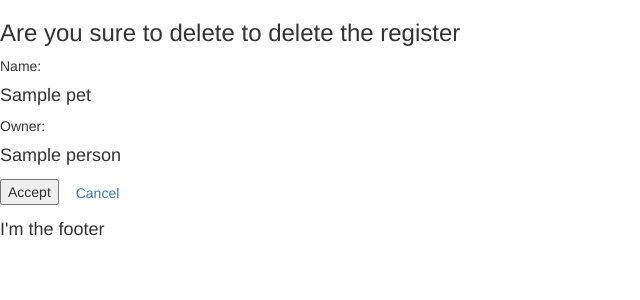
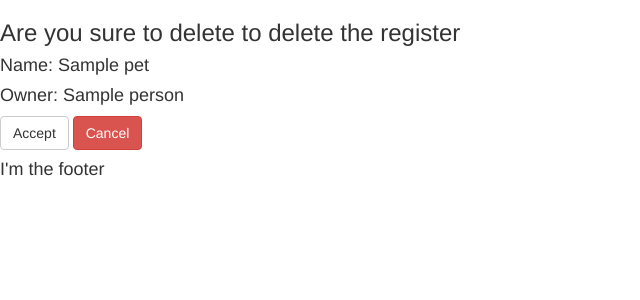
Before and after one commit to xdanielsb/django-series, a Django app: page /pet/delete/1 in a window 1280 px wide. Shown: the part 52-352 px from the top of the page, without its empty margins (0-640 px from the left). Run offline with Django 3.2, Linux system fonts and the light colour scheme; tables that the repository leaves empty hold one stand-in row (values such as "Sample post"); some libraries are stand-ins or nearby versions.

Commit message:
Improve delete form.

```diff
--- a/refuge/templates/pet/pet_delete.html
+++ b/refuge/templates/pet/pet_delete.html
@@ -4,9 +4,9 @@
 <form class="" method="post">
   {% csrf_token %}
   <h3>Are you sure to delete to delete the register </h3>
-  Name: <h4>{{pet.name}}</h4>
-  Owner: <h4>{{pet.owner}}</h4>
-  <button type="submit" name="button">Accept</button>
-  <a class="btn" href="{% url 'pets-list' %}">Cancel</a>
+   <h4>Name: {{pet.name}}</h4>
+   <h4>Owner: {{pet.owner}}</h4>
+  <button class="btn btn-default" type="submit" name="button">Accept</button>
+  <a class="btn btn-danger" href="{% url 'pets-list' %}">Cancel</a>
 </form>
 {% endblock %}
```
